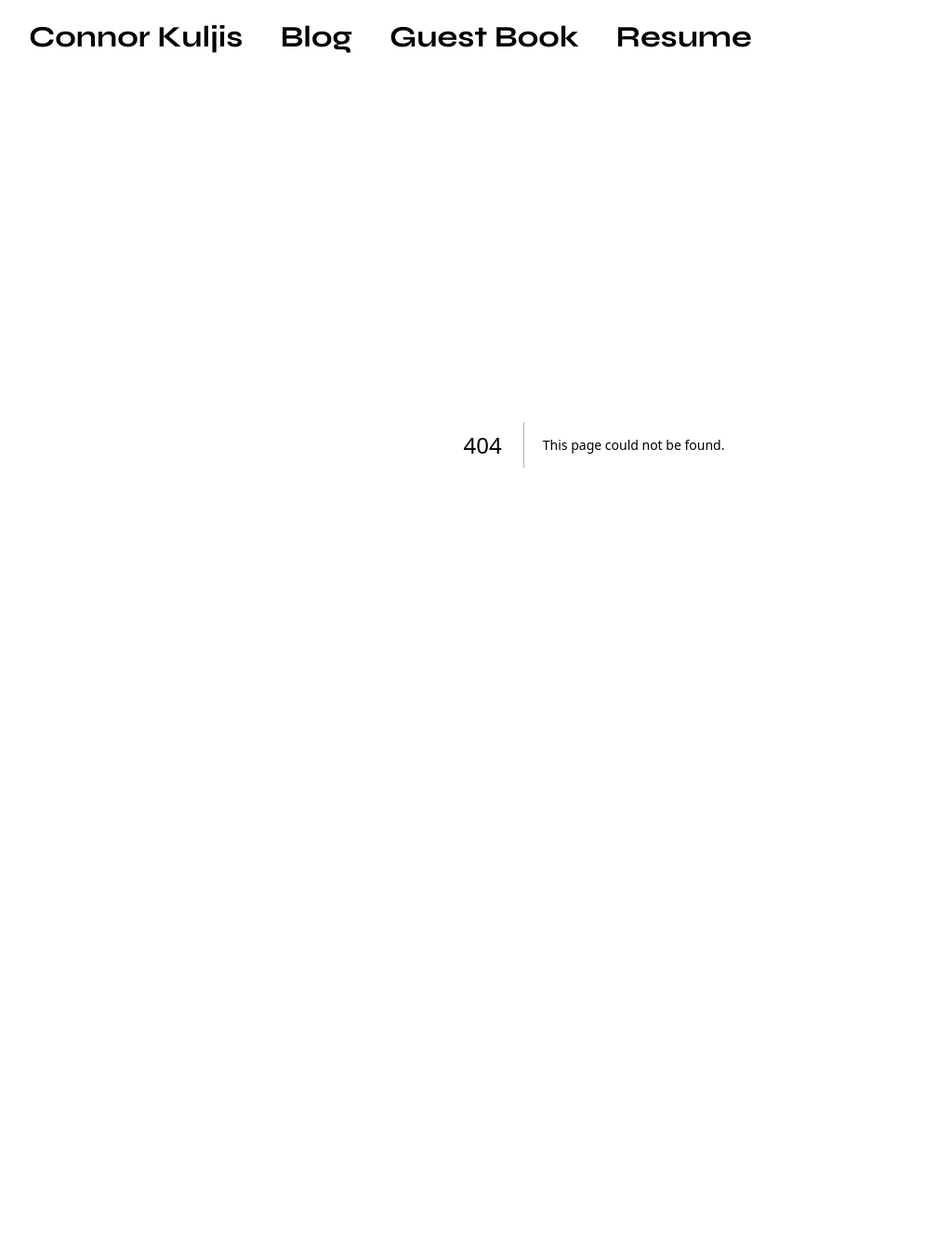
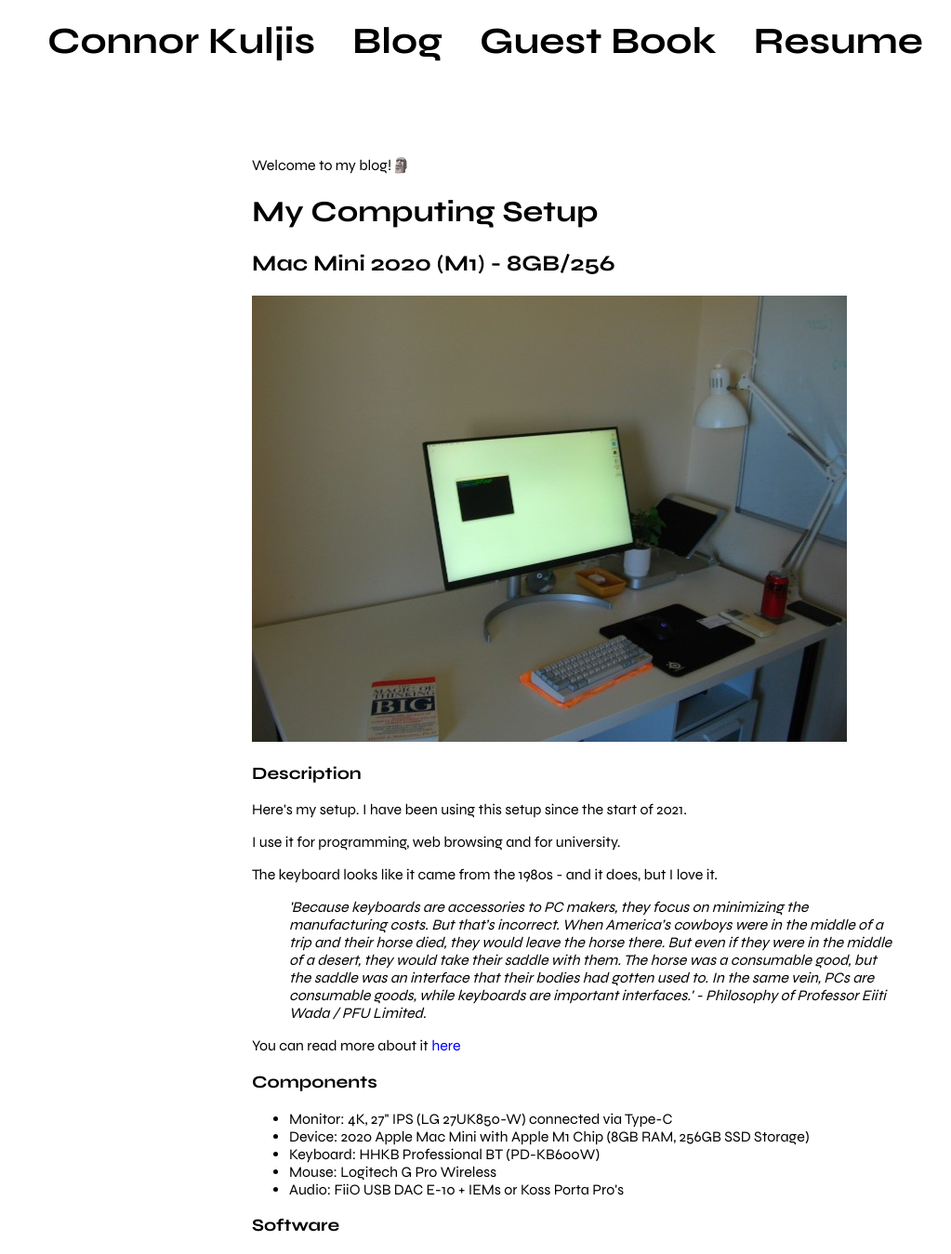
Before and after one commit to connorkuljis/connorkuljis-portfolio, a Next.js app: page /blog in a window 1280 px wide. Before the commit this address had no page. Shown: the top 1349 px of the page at 93% size, without its empty margins (1-1024 px from the left). Before the commit the page ends 879 px from the top, so only its background shows below. Built offline with nearby package versions, Linux system fonts and the light colour scheme.

Commit message:
blog desk

```diff
--- /dev/null
+++ b/app/blog/page.tsx
@@ -0,0 +1,69 @@
+import styles from '../page.module.css'
+import deskPic from './desk_setup_2021.jpeg'
+import Image from 'next/image'
+import Footer from '../footer'
+
+export default function Blog() {
+	return (
+		<div>
+			<main className={styles.main}>
+				<div className={styles.blog}>
+					<p>Welcome to my blog!🗿</p>
+					<h1>My Computing Setup</h1>
+					<h2>Mac Mini 2020 (M1) - 8GB/256</h2>
+					<Image
+						src={deskPic}
+						alt={"Picture of white desk with a computing setup for programming"}
+					/>
+					<h3>Description</h3>
+					<p>Here's my setup. I have been using this setup since the start of 2021.</p>
+					<p>I use it for programming, web browsing and for university.</p>
+					<p>The keyboard looks like it came from the 1980s - and it does, but I love it.</p>
+					<blockquote>
+						<em>
+						'Because keyboards are accessories to PC makers, they focus on
+						minimizing the manufacturing costs. But that’s incorrect. When
+						America’s cowboys were in the middle of a trip and their horse died, they
+						would leave the horse there. But even if they were in the middle of a
+						desert, they would take their saddle with them. The horse was a consumable
+						good, but the saddle was an interface that their bodies had gotten used to.
+						In the same vein, PCs are consumable goods, while keyboards are important
+						interfaces.' - Philosophy of Professor Eiiti Wada / PFU Limited.
+					</em>
+					</blockquote>
+
+					<p>
+						You can read more about it
+						<a style={{color: '#0000FF'}} href="https://en.wikipedia.org/wiki/Happy_Hacking_Keyboard"> here</a>
+					</p>
+					<h3>Components</h3>
+					<ul>
+						<li>
+							Monitor: 4K, 27" IPS (LG 27UK850-W) connected via Type-C
+						</li>
+						<li>
+							Device: 2020 Apple Mac Mini with Apple M1 Chip (8GB RAM, 256GB SSD Storage)
+						</li>
+						<li>
+							Keyboard: HHKB Professional BT (PD-KB600W)
+						</li>
+						<li>
+							Mouse: Logitech G Pro Wireless
+						</li>
+						<li>
+							Audio: FiiO USB DAC E-10 + IEMs or Koss Porta Pro's
+						</li>
+					</ul>
+					<h3>Software</h3>
+					<ul>
+						<li>Terminal Emulator: iterm2</li>
+						<li>Shell: zsh + spaceship</li>
+						<li>Font: Fragment Mono</li>
+						<li>Editor: Neovim with plugins + tmux</li>
+					</ul>
+				</div>
+			</main>
+			<Footer />
+		</div>
+	)
+}
--- /dev/null
+++ b/app/footer.tsx
@@ -0,0 +1,15 @@
+import styles from './page.module.css'
+import React from 'react'
+
+export default function Footer() {
+	return (
+		<footer className={styles.footer}>
+			<a
+			  className="mx-3 font-bold hover:underline"
+				href="https://github.com/connorkuljis/connorkuljis-portfolio"
+			>
+				View on GitHub
+			</a>
+		</footer>
+	)
+}
--- a/app/layout.tsx
+++ b/app/layout.tsx
@@ -21,18 +21,19 @@ export default function RootLayout({
       <head />
 
 			<body className={syne.className}>
-				<header className={styles.container}>
-					<nav>
-						<h1>
+				<div className={styles.container}>
+					<header>
+						<nav className={styles.header}>
 								<Link className={styles.nav} href="/">Connor Kuljis</Link>
 								<Link className={styles.nav} href="/blog">Blog</Link>
 								<Link className={styles.nav} href="/guestbook">Guest Book</Link>
 								<Link className={styles.nav} target="_blank" href={resumeLink}>Resume</Link>
-						</h1>
 						</nav>
 					</header>
 					<div>{children}</div>
+				</div>
 			</body>
+
     </html>
   )
 }
--- a/app/page.module.css
+++ b/app/page.module.css
@@ -1,6 +1,11 @@
 .nav {
     margin-right: 40px;
-    font-size: 2rem;
+    font-size: 2.5rem;
+    font-weight: bold;
+}
+
+.header {
+    padding: 20px 20px;
 }
 
 .container {
@@ -25,12 +30,12 @@
 }
 
 .footer {
-  display: flex;
-  flex: 1;
-  padding: 2rem 0;
+  height: 100px;
   border-top: 1px solid #eaeaea;
   justify-content: center;
   align-items: center;
+  flex: 1;
+  display: flex;
 }
 
 .footer a {
--- a/app/page.tsx
+++ b/app/page.tsx
@@ -1,8 +1,9 @@
 import styles from './page.module.css'
+import Footer from './footer'
 
 export default function Home() {
 	return (
-		<div className={styles.container}>
+		<div>
 			<main className={styles.main}>
 				<h2>👋 Hi, my name is Connor</h2>
 				<p>
@@ -13,7 +14,7 @@ export default function Home() {
 					and have a life full of experiences.
 				</p>
 			</main>
-			<footer className={styles.footer} />
+			<Footer />
 		</div>
 	)
 }
```
Also changed, not shown: app/blog/desk_setup_2021.jpeg (added). Lines whose indentation alone changed are shown as unchanged.
